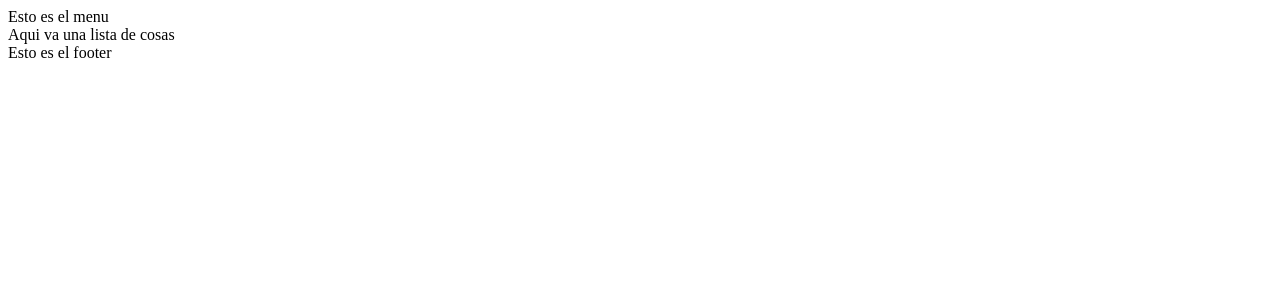
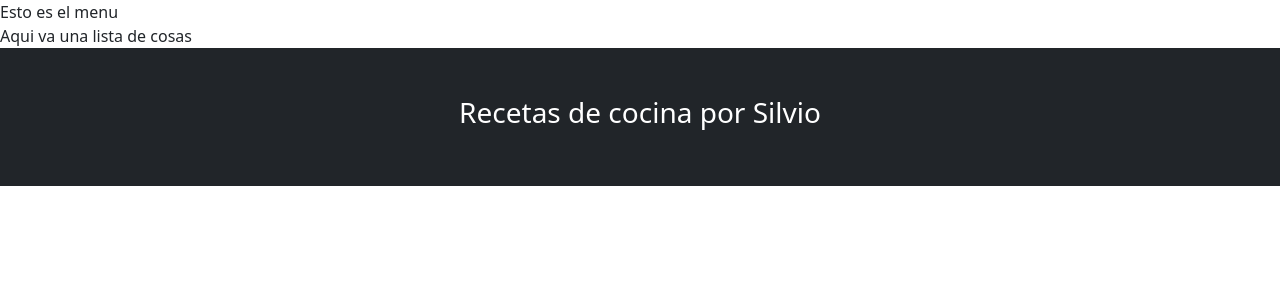
Before and after one commit to silviojrcc/ejercicio14-react, a React (Vite) app: page / in a window 1280 px wide. Shown: the top 300 px of the page. Built offline with nearby package versions, Linux system fonts and the light colour scheme.

Commit message:
Agrega maquetado de footer

```diff
--- a/src/App.jsx
+++ b/src/App.jsx
@@ -1,5 +1,6 @@
 import './App.css';
 import Home from './components/pages/Home';
+import "../node_modules/bootstrap/dist/css/bootstrap.min.css";
 
 function App() {
 
--- a/src/components/common/Footer.jsx
+++ b/src/components/common/Footer.jsx
@@ -1,9 +1,8 @@
-import React from 'react';
 
 const Footer = () => {
     return (
-        <div>
-            Esto es el footer
+        <div className='p-5 bg-dark text-white text-center'>
+            <h3>Recetas de cocina por Silvio</h3>
         </div>
     );
 };
```
